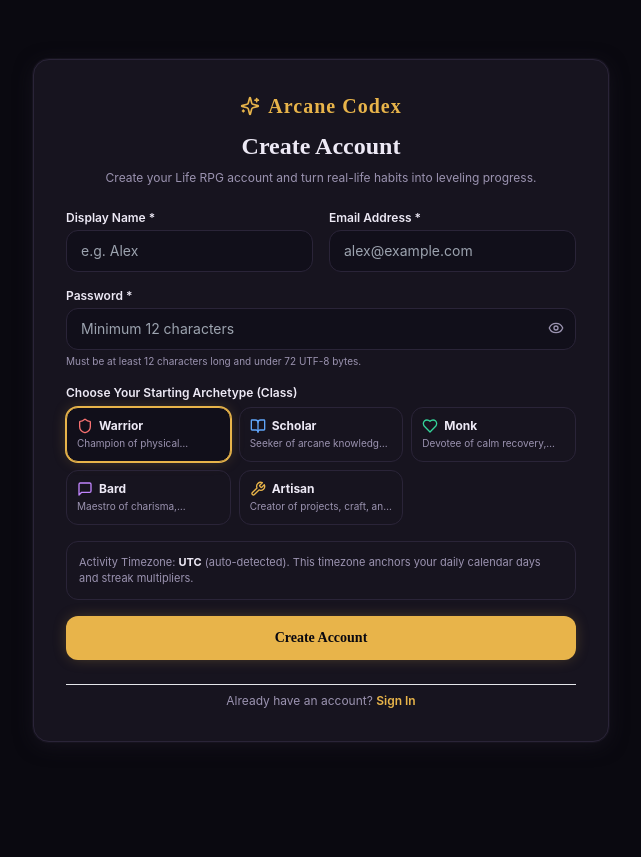
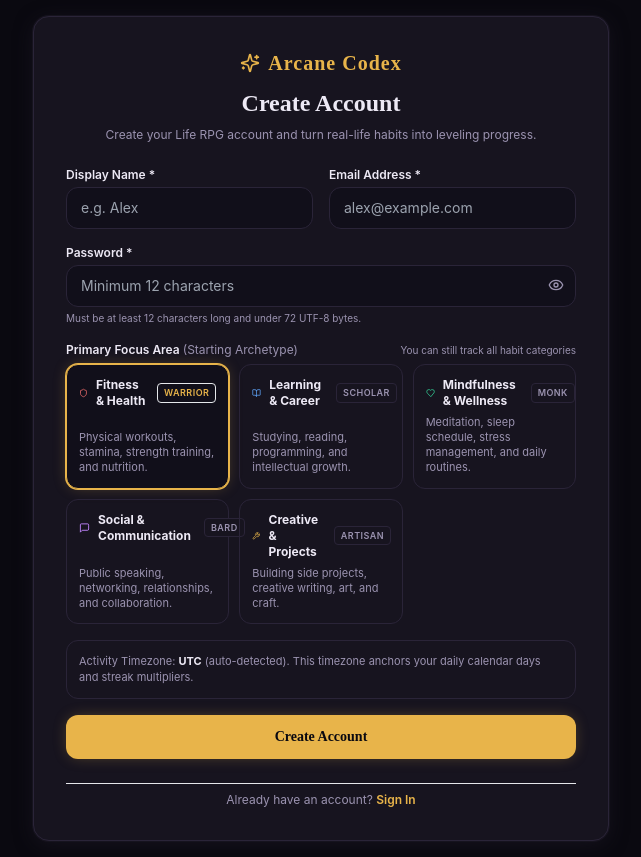
Before and after one commit to pankajjoshi-07/FALLBACK, a Next.js app: page /register in a window 1280 px wide. Shown: the whole page, without its empty margins (319-960 px from the left). Before the commit the page ends 800 px from the top, so only its background shows below. Built offline with nearby package versions, Linux system fonts and the light colour scheme.

Commit message:
refactor(ux): update starting archetype selector to hybrid primary focus area

```diff
--- a/src/app/(auth)/register/page.tsx
+++ b/src/app/(auth)/register/page.tsx
@@ -30,33 +30,38 @@ export default function RegisterPage() {
   const classes = [
     {
       id: "Warrior" as const,
-      label: "Warrior",
-      icon: <Shield className="w-4 h-4 text-red-400" />,
-      desc: "Champion of physical discipline and vitality.",
+      name: "Fitness & Health",
+      archetype: "Warrior",
+      icon: <Shield className="w-4 h-4 text-red-400" aria-hidden="true" />,
+      desc: "Physical workouts, stamina, strength training, and nutrition.",
     },
     {
       id: "Scholar" as const,
-      label: "Scholar",
-      icon: <BookOpen className="w-4 h-4 text-blue-400" />,
-      desc: "Seeker of arcane knowledge, coding, and research.",
+      name: "Learning & Career",
+      archetype: "Scholar",
+      icon: <BookOpen className="w-4 h-4 text-blue-400" aria-hidden="true" />,
+      desc: "Studying, reading, programming, and intellectual growth.",
     },
     {
       id: "Monk" as const,
-      label: "Monk",
-      icon: <Heart className="w-4 h-4 text-emerald-400" />,
-      desc: "Devotee of calm recovery, mindfulness, and habits.",
+      name: "Mindfulness & Wellness",
+      archetype: "Monk",
+      icon: <Heart className="w-4 h-4 text-emerald-400" aria-hidden="true" />,
+      desc: "Meditation, sleep schedule, stress management, and daily routines.",
     },
     {
       id: "Bard" as const,
-      label: "Bard",
-      icon: <MessageSquare className="w-4 h-4 text-purple-400" />,
-      desc: "Maestro of charisma, networking, and articulation.",
+      name: "Social & Communication",
+      archetype: "Bard",
+      icon: <MessageSquare className="w-4 h-4 text-purple-400" aria-hidden="true" />,
+      desc: "Public speaking, networking, relationships, and collaboration.",
     },
     {
       id: "Artisan" as const,
-      label: "Artisan",
-      icon: <Wrench className="w-4 h-4 text-gold" />,
-      desc: "Creator of projects, craft, and tangible work.",
+      name: "Creative & Projects",
+      archetype: "Artisan",
+      icon: <Wrench className="w-4 h-4 text-gold" aria-hidden="true" />,
+      desc: "Building side projects, creative writing, art, and craft.",
     },
   ];
 
@@ -188,32 +193,59 @@ export default function RegisterPage() {
             </span>
           </div>
 
-          {/* Starter Class Selection */}
+          {/* Primary Focus Area Selection (Hybrid Life Goal & Archetype) */}
           <div>
-            <label className="block text-xs font-semibold text-foreground mb-1.5">
-              Choose Your Starting Archetype (Class)
+            <div className="flex items-center justify-between mb-1.5">
+              <label id="focus-area-label" className="block text-xs font-semibold text-foreground">
+                Primary Focus Area <span className="text-foreground-muted font-normal">(Starting Archetype)</span>
               </label>
-            <div className="grid grid-cols-2 sm:grid-cols-3 gap-2">
-              {classes.map((c) => (
+              <span className="text-[10px] text-foreground-muted">
+                You can still track all habit categories
+              </span>
+            </div>
+
+            <div
+              role="radiogroup"
+              aria-labelledby="focus-area-label"
+              className="grid grid-cols-1 sm:grid-cols-2 lg:grid-cols-3 gap-2.5"
+            >
+              {classes.map((c) => {
+                const isSelected = selectedClass === c.id;
+                return (
                   <button
                     type="button"
                     key={c.id}
+                    role="radio"
+                    aria-checked={isSelected}
                     onClick={() => setSelectedClass(c.id)}
-                  aria-label={`Select class ${c.label}`}
+                    aria-label={`Select ${c.name} focus with ${c.archetype} archetype`}
                     className={cn(
-                    "p-2.5 rounded-xl border text-left transition-all",
-                    selectedClass === c.id
+                      "p-3 rounded-xl border text-left transition-all relative flex flex-col justify-between gap-1.5",
+                      isSelected
                         ? "border-gold bg-secondary ring-1 ring-gold shadow-glow"
                         : "border-border bg-secondary/50 hover:bg-secondary hover:border-border-bright"
                     )}
                   >
-                  <div className="flex items-center gap-1.5 font-bold text-xs text-foreground mb-0.5">
+                    <div className="flex items-center justify-between gap-2">
+                      <div className="flex items-center gap-2 font-bold text-xs text-foreground">
                         {c.icon}
-                    <span>{c.label}</span>
+                        <span>{c.name}</span>
                       </div>
-                  <p className="text-[10px] text-foreground-muted line-clamp-1">{c.desc}</p>
+                      <span className={cn(
+                        "text-[9px] font-semibold px-1.5 py-0.5 rounded uppercase tracking-wider",
+                        isSelected
+                          ? "bg-gold/20 text-gold border border-gold/40"
+                          : "bg-panel text-foreground-muted border border-border"
+                      )}>
+                        {c.archetype}
+                      </span>
+                    </div>
+                    <p className="text-[11px] text-foreground-muted leading-snug">
+                      {c.desc}
+                    </p>
                   </button>
-              ))}
+                );
+              })}
             </div>
           </div>
 
```
Lines whose indentation alone changed are shown as unchanged.
